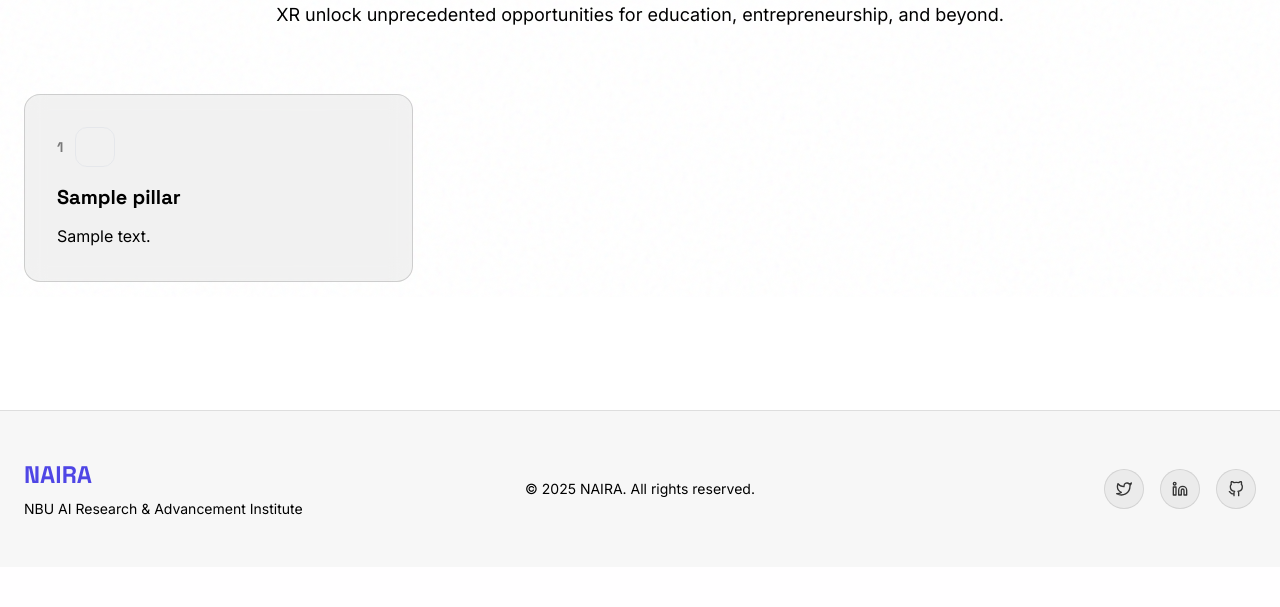
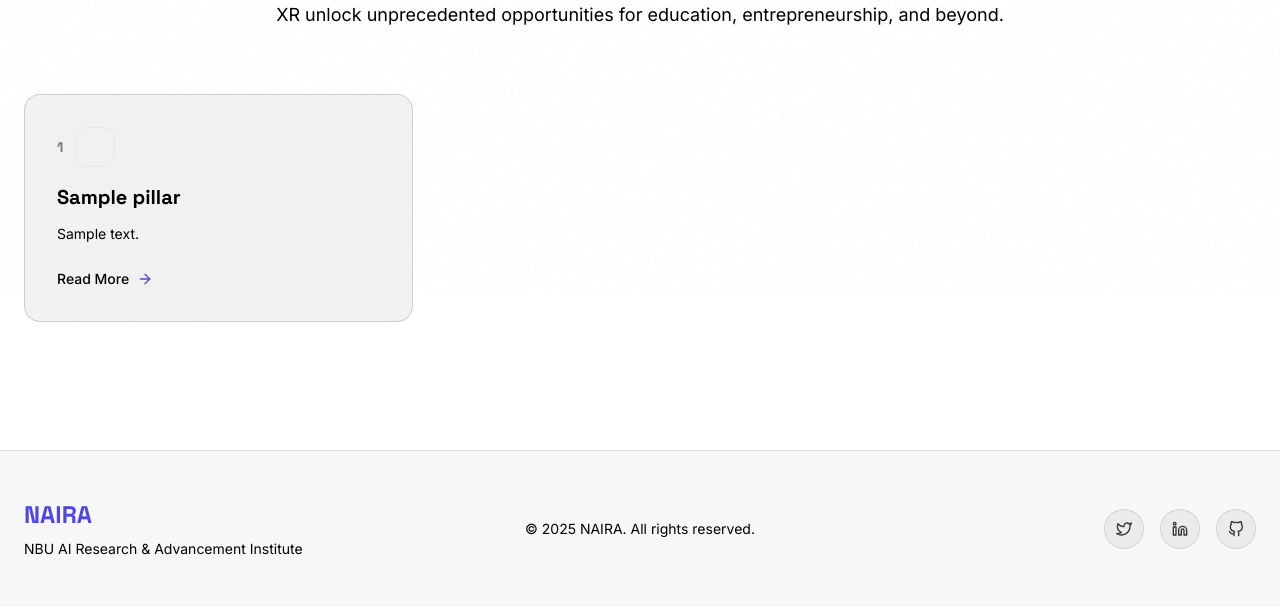
Before and after one commit to victordeman/nairasite, a FastAPI app: template app/templates/pillars.html in a window 1280 px wide. Shown: the part 503-1110 px from the top of the page. Before the commit the page ends 1018 px from the top, so only its background shows below. Run offline with FastAPI, Linux system fonts and the light colour scheme; the template is opened without the code that fills it: most values are stand-ins (such as "Sample title", 1, 10 or a date in 2020); some libraries are stand-ins or nearby versions.

Commit message:
Update pillars.html

```diff
--- a/app/templates/pillars.html
+++ b/app/templates/pillars.html
@@ -10,16 +10,20 @@
         </div>
         <div class="grid md:grid-cols-2 lg:grid-cols-3 gap-8">
             {% for pillar in pillars %}
-            <div class="glass-card rounded-2xl p-8 group border border-black/10">
+            <a href="/pillars/{{ pillar.number }}" class="glass-card rounded-2xl p-8 group border border-black/10 hover:border-indigo-600/30 transition-all hover:shadow-xl hover:shadow-indigo-500/10 block">
                 <div class="flex items-center gap-3 mb-4">
                     <span class="text-{{ pillar.color }}-600 font-display font-bold text-sm opacity-50">{{ pillar.number }}</span>
                     <div class="w-10 h-10 rounded-xl bg-{{ pillar.color }}-600/20 border border-{{ pillar.color }}-500/30 flex items-center justify-center">
                         <i data-feather="{{ pillar.icon }}" class="w-5 h-5 text-{{ pillar.color }}-600"></i>
                     </div>
                 </div>
-                <h3 class="text-xl font-display font-bold text-black mb-3">{{ pillar.title }}</h3>
-                <p class="text-black leading-relaxed">{{ pillar.description }}</p>
-            </div>
+                <h3 class="text-xl font-display font-bold text-black mb-3 group-hover:text-indigo-600 transition-colors">{{ pillar.title }}</h3>
+                <p class="text-black leading-relaxed text-sm">{{ pillar.summary }}</p>
+                <div class="mt-6 flex items-center gap-2 text-indigo-600 font-medium text-sm">
+                    <span>Read More</span>
+                    <i data-feather="arrow-right" class="w-4 h-4 transform group-hover:translate-x-1 transition-transform"></i>
+                </div>
+            </a>
             {% endfor %}
         </div>
     </div>
```
